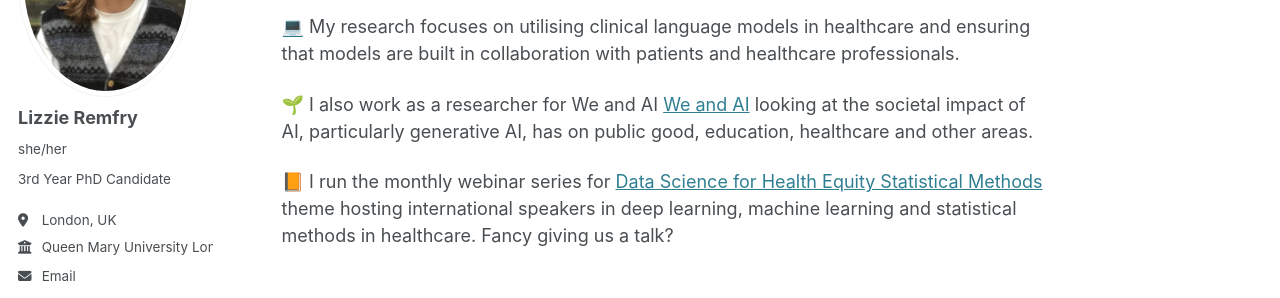
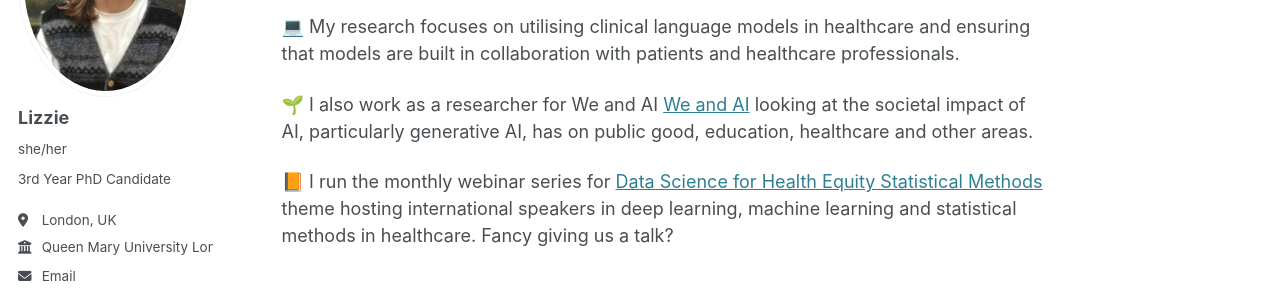
Before and after one commit to LizRem/lizrem.github.io, a Jekyll site: the page built from _pages/about.md, in a window 1280 px wide. Shown: the part 238-536 px from the top of the page. Built offline with Jekyll 4.4.1, drawn with Linux system fonts in a browser that asks for light colours; emoji names are drawn with the system emoji font; some web fonts are replaced.

Commit message:
Update _config.yml

```diff
--- a/_config.yml
+++ b/_config.yml
@@ -22,7 +22,7 @@ repository               : "lizrem/lizrem.github.io"
 author:
   # Biographic information
   avatar           : "Picture1.jpg"
-  name             : "Lizzie Remfry"
+  name             : "Lizzie"
   pronouns         : "she/her"
   bio              : "3rd Year PhD Candidate"
   location         : "London, UK"
```
